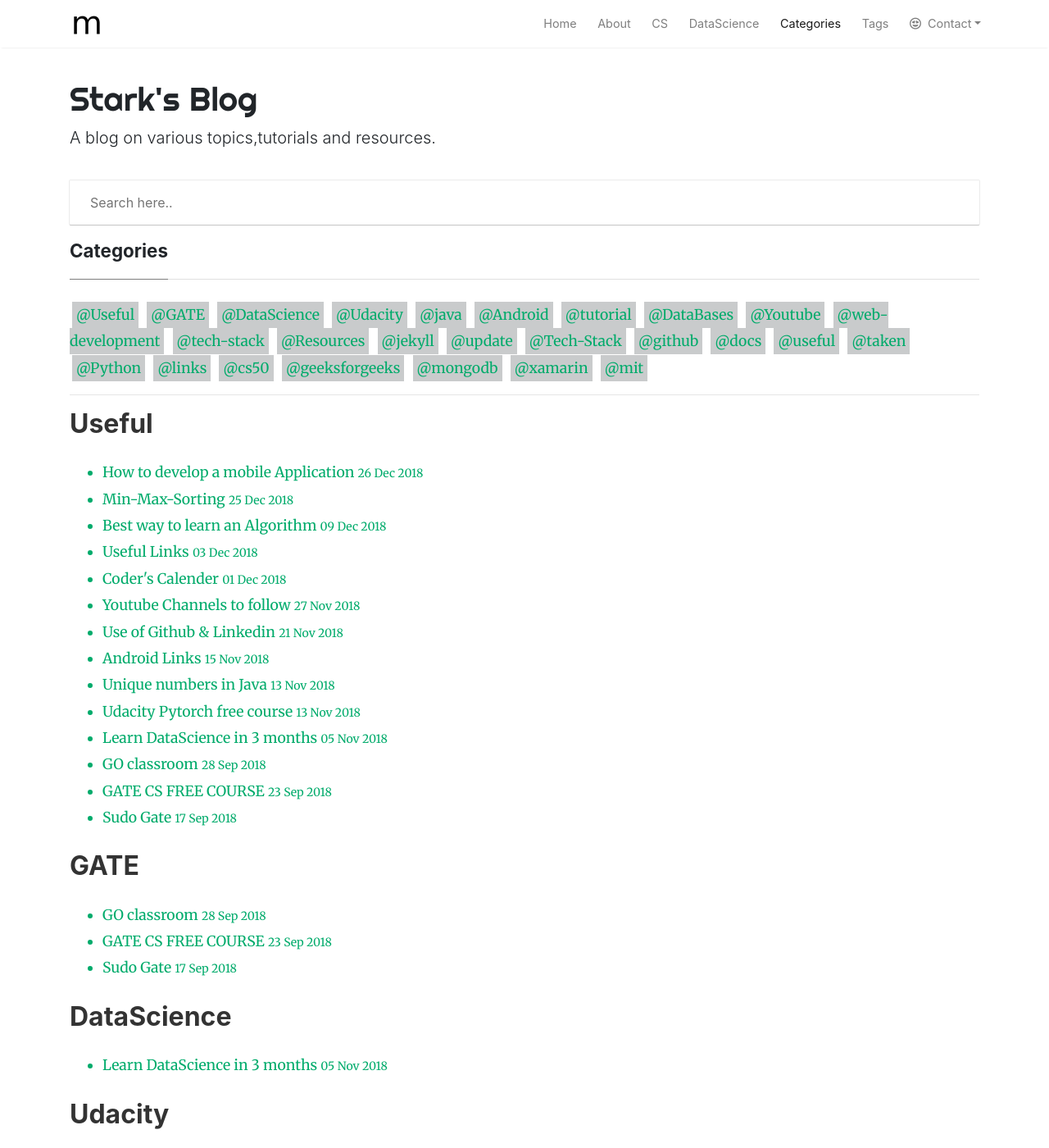
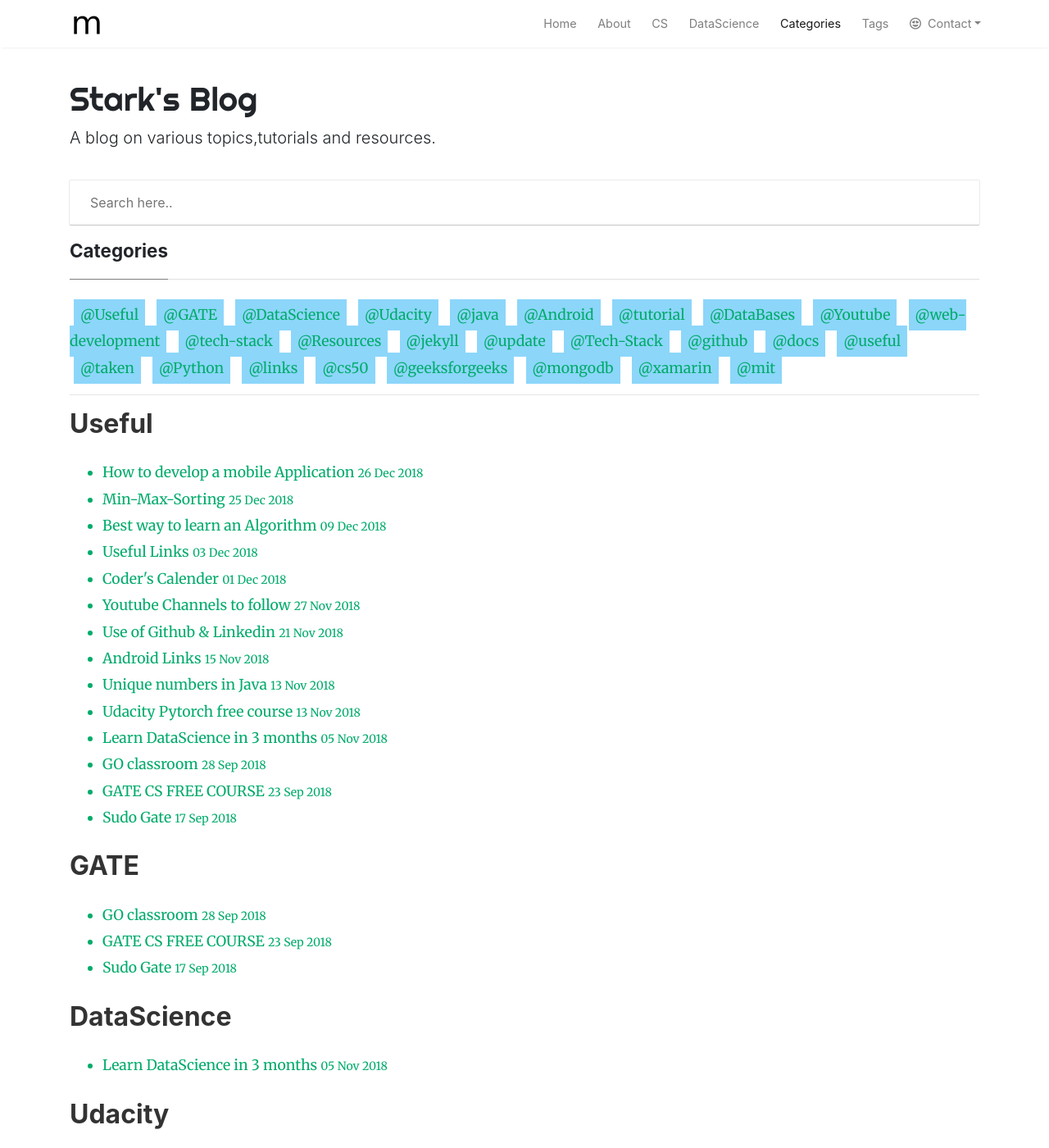
Before and after one commit to StarkSources/myblog, a Jekyll site: the page built from categories.html, in a window 1280 px wide and 1400 px high. Shown: the whole window at 82% size. Built offline with Jekyll 4.4.1, drawn with Linux system fonts in a browser that asks for light colours; nearby versions of some CDN libraries; comment, search, counter and statistics services are not loaded.

Commit message:
Update categories.html

```diff
--- a/categories.html
+++ b/categories.html
@@ -4,9 +4,9 @@ title: Categories
 ---
 <style>
   .post-tag{
-    padding: 5px;
-    margin: 3px;
-    background-color: #C9CBCC;
+    padding: 8px;
+    margin: 5px;
+    background-color: #8CD6FA;
   }
 </style>
 
```
